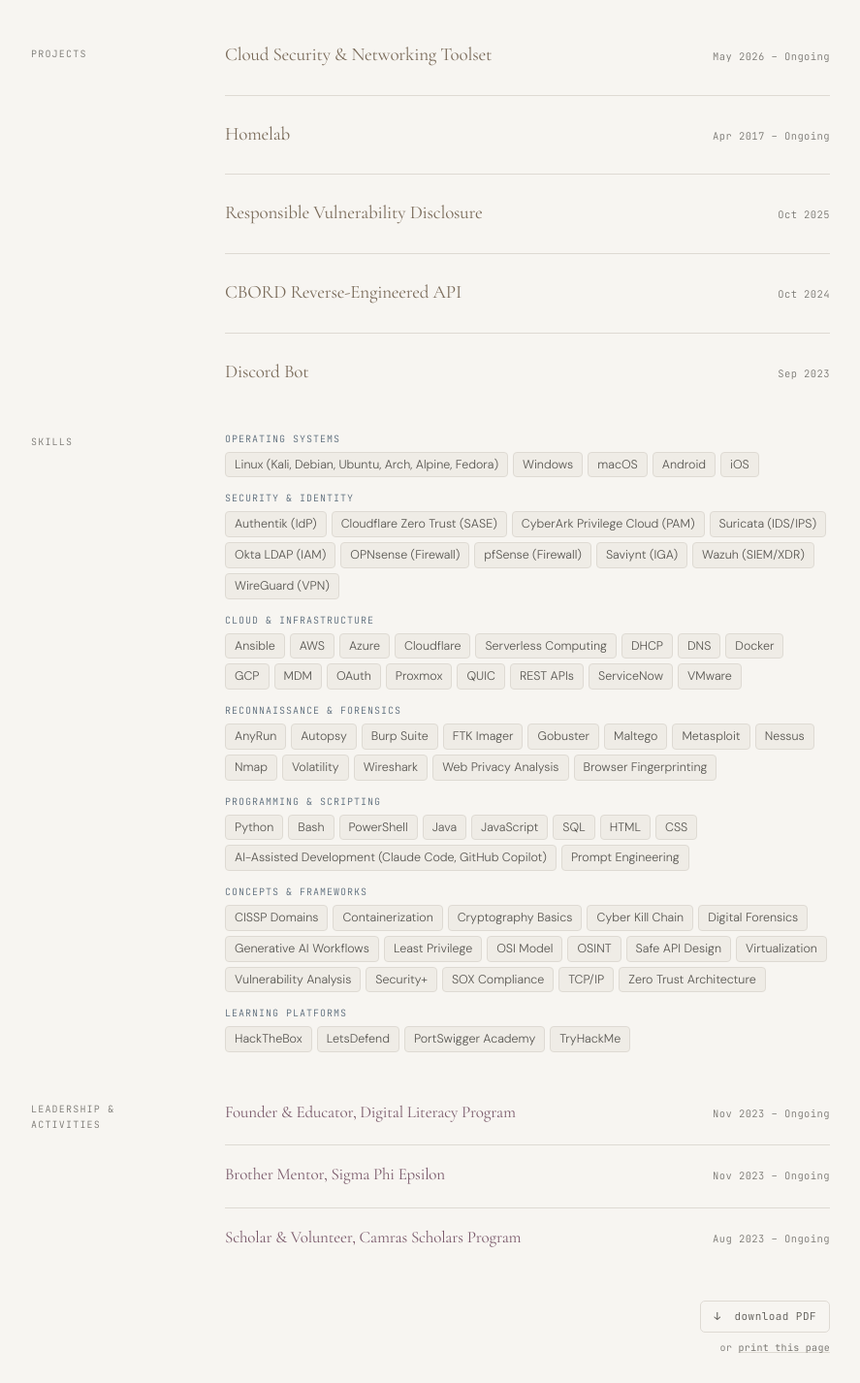
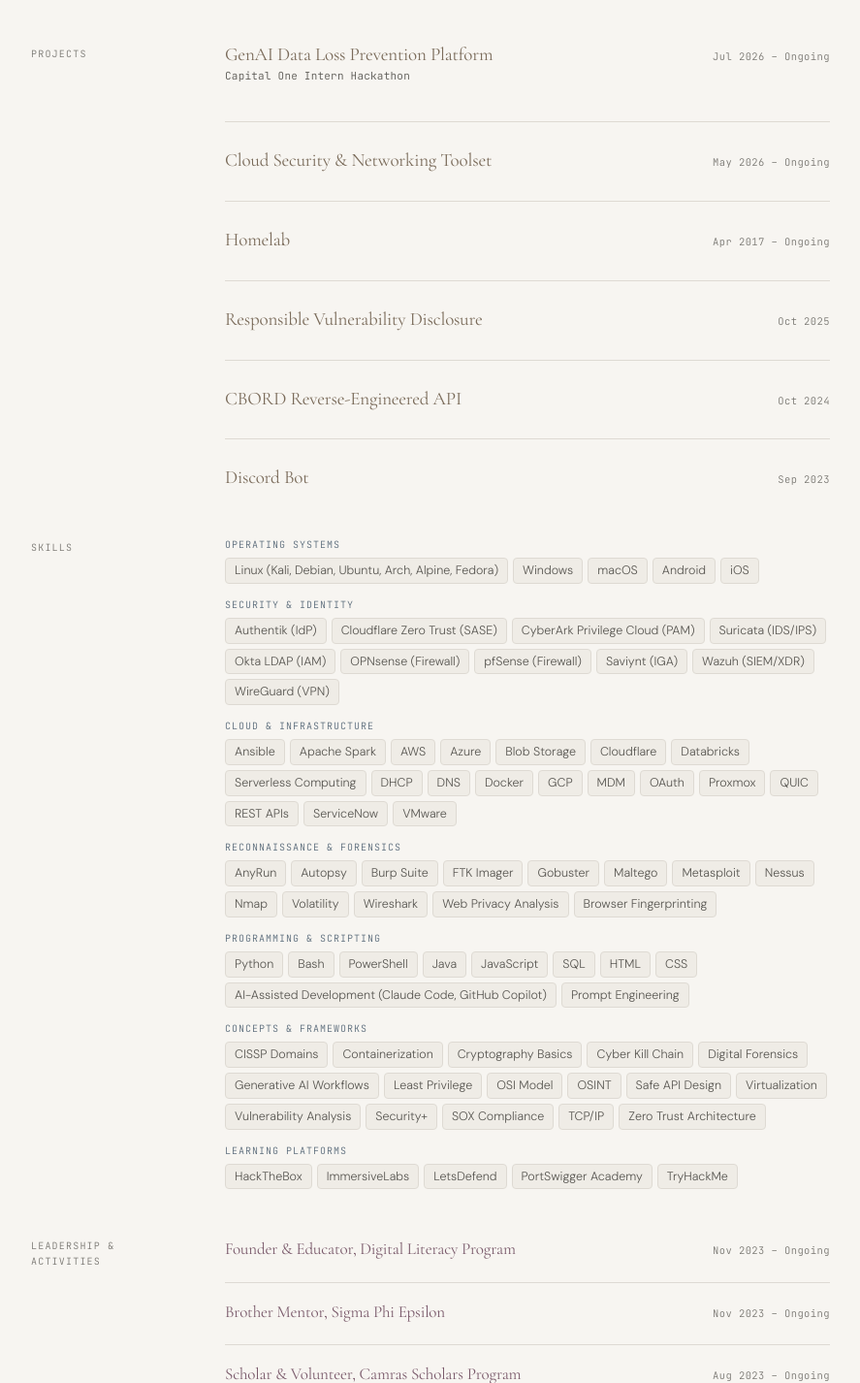
Before and after one commit to dekay7/kapadia, a website: page public/about/cv/index.html in a window 1280 px wide. Shown: the part 1116-2542 px from the top of the page at 97% size, without its empty margins (196-1083 px from the left). Drawn offline with nearby package versions, Linux system fonts and the light colour scheme.

Commit message:
updated cv

```diff
--- a/public/about/cv/index.html
+++ b/public/about/cv/index.html
@@ -91,7 +91,7 @@
         <div class="entry">
           <div class="entry-header">
             <span class="entry-title cert-title-color">AWS Certified Cloud Practitioner</span>
-            <span class="entry-date"><span class="expected-badge">expected</span> May 2026</span>
+            <span class="entry-date"><span class="expected-badge">expected</span> Jul 2026</span>
           </div>
         </div>
         <div class="entry">
@@ -144,6 +144,13 @@
         <p class="section-label">Projects</p>
       </div>
       <div class="section-body">
+        <div class="entry">
+          <div class="entry-header">
+            <span class="entry-title proj-title-color">GenAI Data Loss Prevention Platform</span>
+            <span class="entry-date">Jul 2026 &ndash; Ongoing</span>
+          </div>
+          <p class="entry-sub">Capital One Intern Hackathon</p>
+        </div>
         <div class="entry">
           <div class="entry-header">
             <span class="entry-title proj-title-color">Cloud Security &amp; Networking Toolset</span>
@@ -204,9 +211,11 @@
         <div class="skill-group">
           <p class="skill-category">Cloud &amp; Infrastructure</p>
           <div class="skill-tags">
-            <span class="skill-tag">Ansible</span><span class="skill-tag">AWS</span>
-            <span class="skill-tag">Azure</span><span class="skill-tag">Cloudflare</span>
-            <span class="skill-tag">Serverless Computing</span><span class="skill-tag">DHCP</span>
+            <span class="skill-tag">Ansible</span><span class="skill-tag">Apache Spark</span>
+            <span class="skill-tag">AWS</span><span class="skill-tag">Azure</span>
+            <span class="skill-tag">Blob Storage</span><span class="skill-tag">Cloudflare</span>
+            <span class="skill-tag">Databricks</span><span class="skill-tag">Serverless Computing</span>
+            <span class="skill-tag">DHCP</span>
             <span class="skill-tag">DNS</span><span class="skill-tag">Docker</span>
             <span class="skill-tag">GCP</span><span class="skill-tag">MDM</span>
             <span class="skill-tag">OAuth</span><span class="skill-tag">Proxmox</span>
@@ -253,8 +262,9 @@
         <div class="skill-group">
           <p class="skill-category">Learning Platforms</p>
           <div class="skill-tags">
-            <span class="skill-tag">HackTheBox</span><span class="skill-tag">LetsDefend</span>
-            <span class="skill-tag">PortSwigger Academy</span><span class="skill-tag">TryHackMe</span>
+            <span class="skill-tag">HackTheBox</span><span class="skill-tag">ImmersiveLabs</span>
+            <span class="skill-tag">LetsDefend</span><span class="skill-tag">PortSwigger Academy</span>
+            <span class="skill-tag">TryHackMe</span>
           </div>
         </div>
       </div>
```
